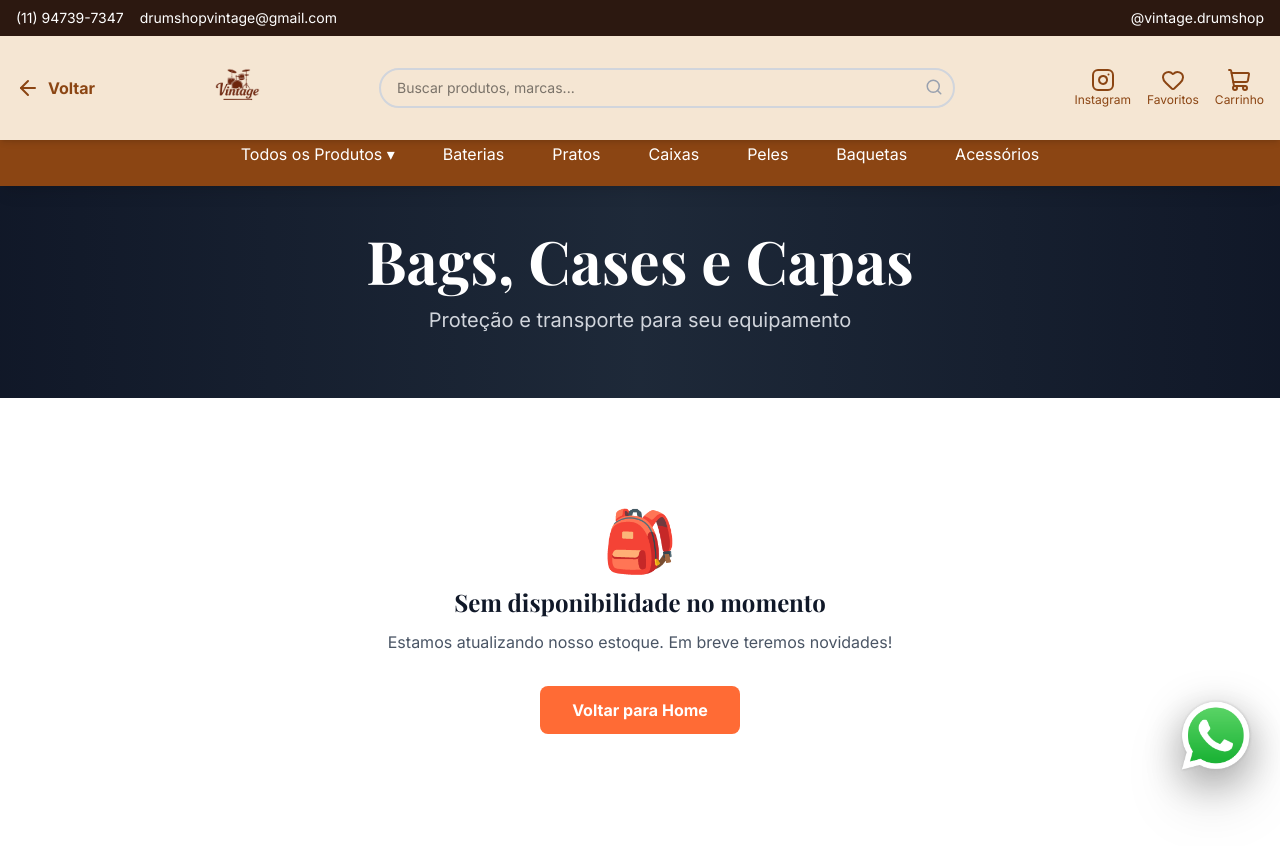
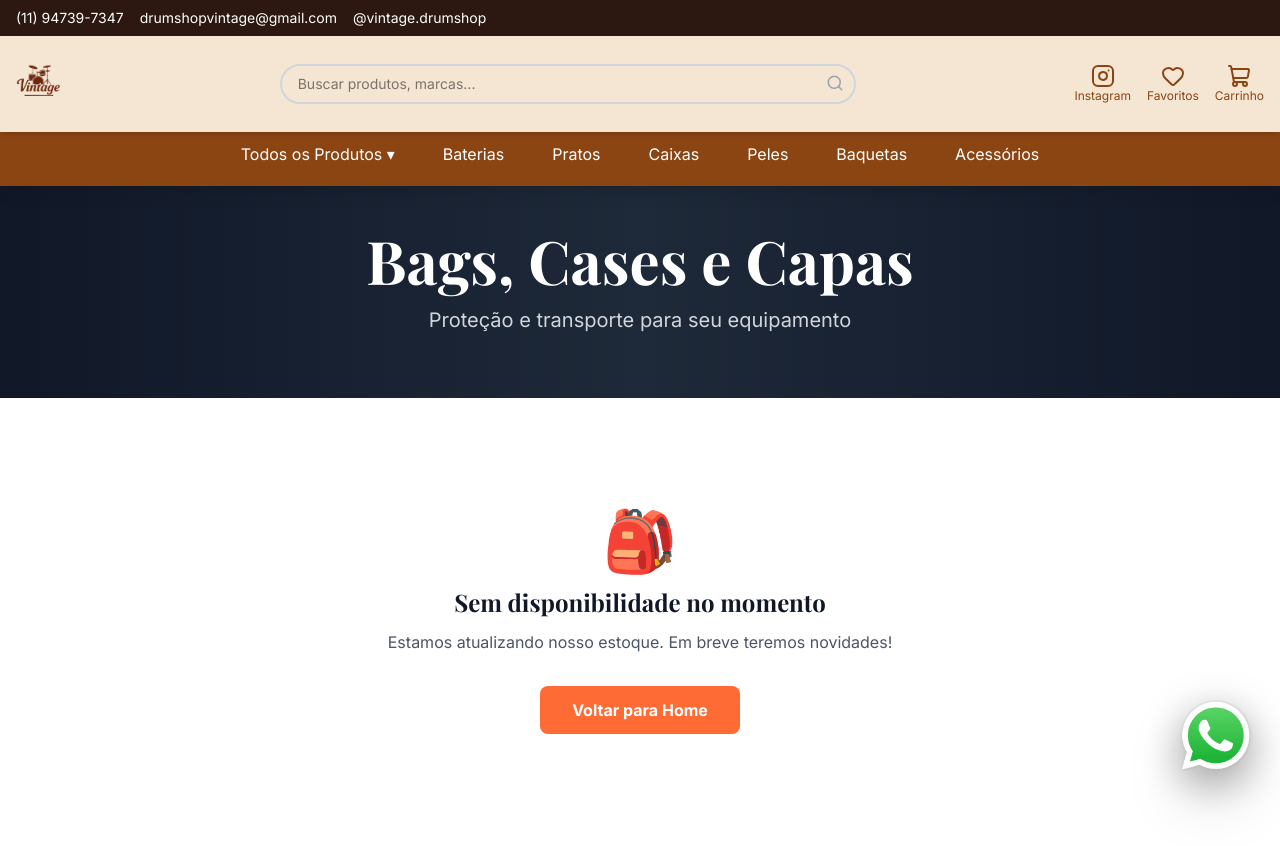
Before and after one commit to jcrispiniano/vintage-drumshop, a Next.js app: page /bags in a window 1280 px wide. Built offline with nearby package versions, Linux system fonts and the light colour scheme; a web font is replaced by a local one.

Commit message:
Remove back button and align header layout with home page
- Remove showBackButton prop and ArrowLeft button
- Fix top bar: move instagramHandle to left alongside phone/email
- Wrap main header in bg-lightBg py-2 to match home page exactly

https://claude.ai/code/session_0169jDNyv9cUQi5zYKpCXCR4

```diff
--- a/components/Header.tsx
+++ b/components/Header.tsx
@@ -1,6 +1,6 @@
 'use client';
 
-import { ShoppingCart, Heart, Search, ArrowLeft, Menu, Instagram } from 'lucide-react';
+import { ShoppingCart, Heart, Search, Menu, Instagram } from 'lucide-react';
 import Link from 'next/link';
 import { useState } from 'react';
 import { products, formatPrice, contactInfo } from '@/lib/products';
@@ -8,12 +8,7 @@ import { useRouter } from 'next/navigation';
 import { useCart } from '@/contexts/CartContext';
 import Sidebar from '@/components/Sidebar';
 
-interface HeaderProps {
-  showBackButton?: boolean;
-  currentCategory?: string;
-}
-
-export default function Header({ showBackButton = false, currentCategory }: HeaderProps) {
+export default function Header() {
   const [searchTerm, setSearchTerm] = useState('');
   const [searchResults, setSearchResults] = useState<typeof products>([]);
   const [showSearchResults, setShowSearchResults] = useState(false);
@@ -85,27 +80,18 @@ export default function Header({ showBackButton = false, currentCategory }: Head
       <header className="fixed top-0 left-0 right-0 z-[65] bg-white shadow-md">
         {/* Top Bar - apenas desktop */}
         <div className="hidden md:block bg-darkBg text-white py-2">
-          <div className="container mx-auto px-4 flex justify-between items-center text-sm">
+          <div className="container mx-auto px-4 flex justify-between text-sm">
             <div className="flex space-x-4">
               <span>{contactInfo.phoneFormatted}</span>
               <span>{contactInfo.email}</span>
-            </div>
-            <a
-              href={contactInfo.instagram}
-              target="_blank"
-              rel="noopener noreferrer me"
-              className="hover:text-accent transition"
-            >
-              {contactInfo.instagramHandle}
-            </a>
+              <span>{contactInfo.instagramHandle}</span>
             </div>
           </div>
-        <div className="bg-lightBg">
-        <div className="container mx-auto px-4 py-3">
-          <div className="flex items-center justify-between gap-4">
+        </div>
+        <div className="bg-lightBg py-2">
+          <div className="container mx-auto px-4 flex items-center justify-between gap-4">
 
-            {/* Hambúrguer (mobile) ou Voltar (desktop) */}
-            <div className="flex items-center gap-2 flex-shrink-0">
+            {/* Hambúrguer (mobile only) */}
             <button
               onClick={() => setIsSidebarOpen(prev => !prev)}
               className="md:hidden p-2 hover:bg-gray-100 rounded-lg transition text-primary"
@@ -113,13 +99,6 @@ export default function Header({ showBackButton = false, currentCategory }: Head
             >
               <Menu size={24} />
             </button>
-              {showBackButton && (
-                <Link href="/" className="hidden md:flex items-center gap-2 text-primary hover:text-accent transition">
-                  <ArrowLeft size={24} />
-                  <span className="font-bold">Voltar</span>
-                </Link>
-              )}
-            </div>
 
             {/* Logo */}
             <Link href="/" className="flex items-center flex-shrink-0">
@@ -202,7 +181,6 @@ export default function Header({ showBackButton = false, currentCategory }: Head
             </div>
           </div>
         </div>
-        </div>
       </header>
 
       {/* Espaçador para compensar header fixed + top bar + CategoryNav fixed */}
```
Lines whose indentation alone changed are shown as unchanged.
